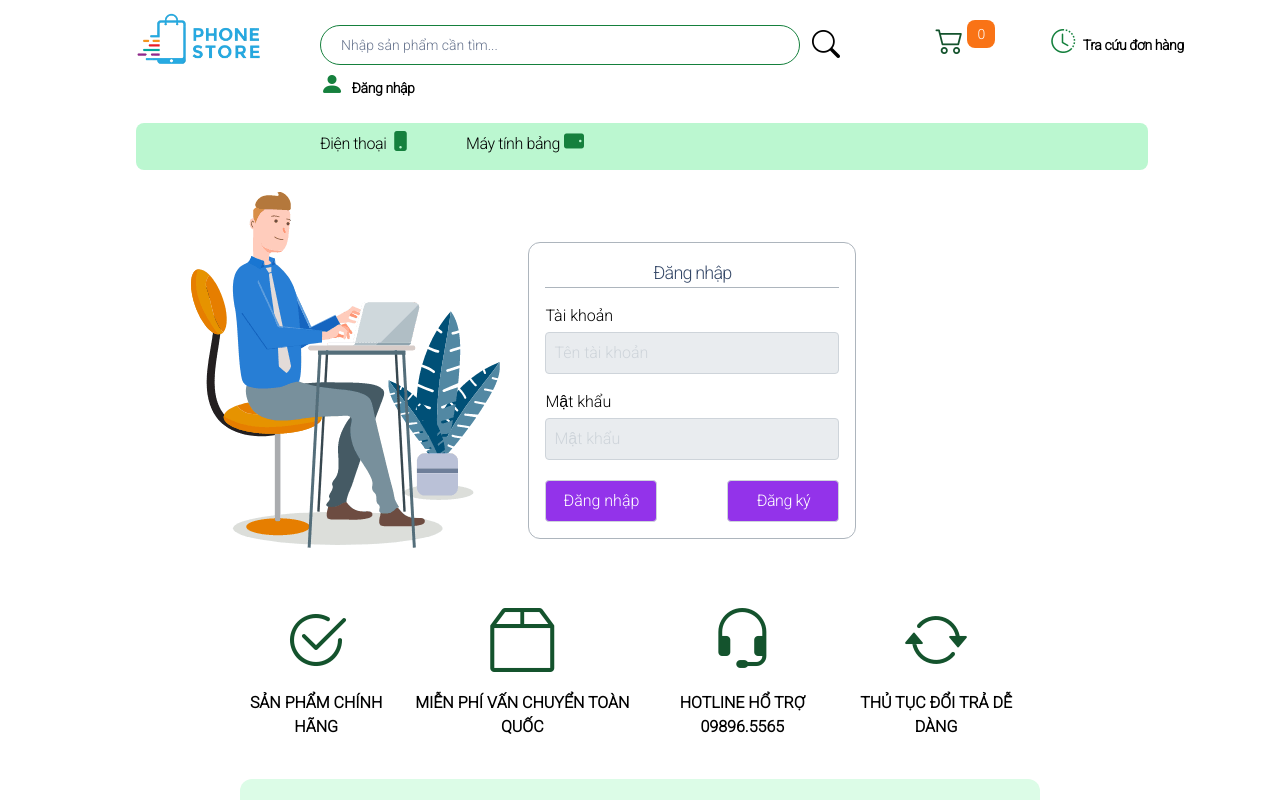
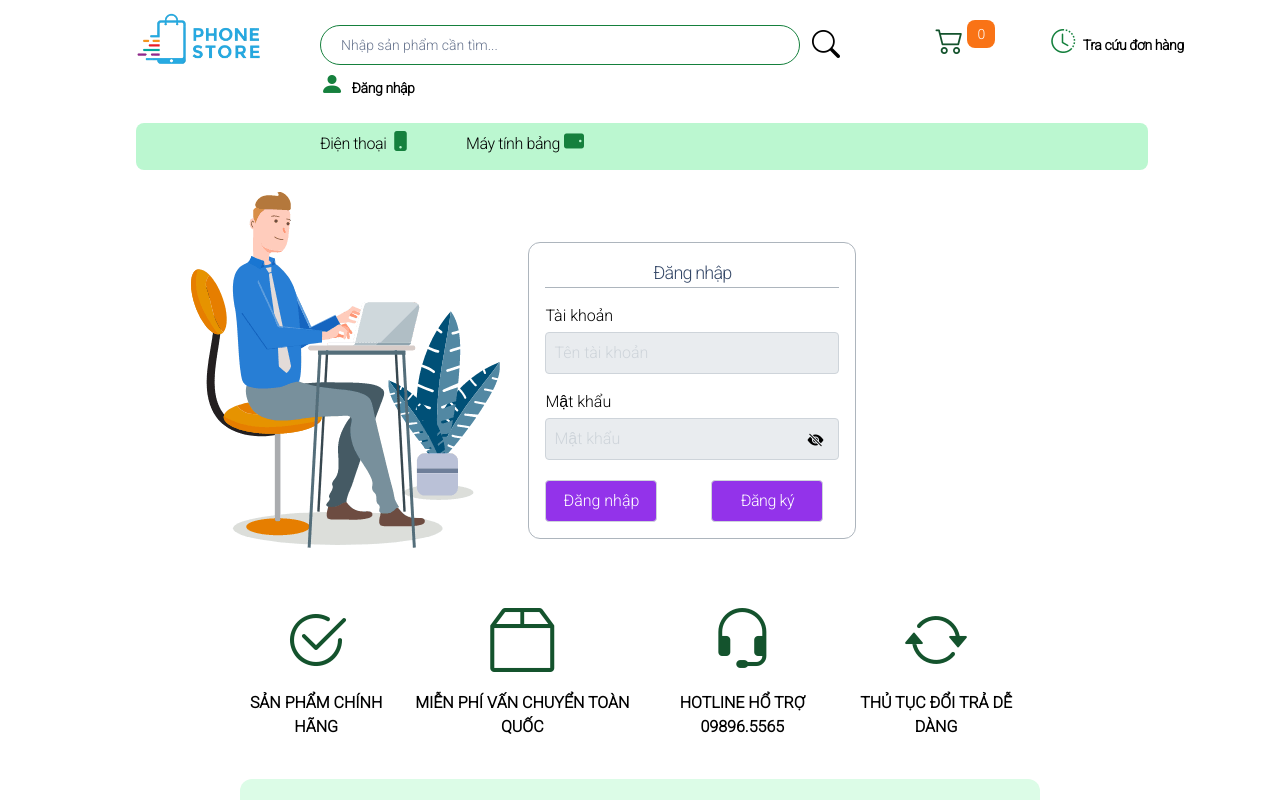
Before and after one commit to ThaiQuocTam/web-mobile, a React (Create React App) app in the folder Client/: page /SignIn in a window 1280 px wide. Shown: the top 800 px of the page. Built offline with nearby package versions, Linux system fonts and the light colour scheme.

Commit message:
cap nhat show password

```diff
--- a/Client/src/components/Sign-in/SignIn.js
+++ b/Client/src/components/Sign-in/SignIn.js
@@ -1,7 +1,14 @@
-import React from 'react'
+import React, { useState } from 'react'
 import { Link } from 'react-router-dom';
 import './SignIn.css';
 const SignIn = () => {
+
+    const [hidePass, setHidePass] = useState(true)
+
+    const handleShowPass = () => {
+        setHidePass(() => !hidePass)
+    }
+
     return (
         <>
             <div className="flex justify-center pr-56">
@@ -17,18 +24,21 @@ const SignIn = () => {
                                     type="text"
                                     name="tentaikhoan"
                                     placeholder="Tên tài khoản"
-                                    className="mt-1 p-2 bg-gray-200 focus:outline-none rounded border border-gray-400 w-full"
+                                    className="mt-1 p-2 pr-12 bg-gray-200 focus:outline-none rounded border border-gray-400 w-full"
                                 />
                             </div>
                             <div className="mt-4">
                                 <label>Mật khẩu</label>
                                 <input
-                                    type="password"
+                                    type={hidePass ? 'password' : 'text'}
                                     name="password"
+                                    placeholder="Mật khẩu"
+                                    className="mt-1 p-2 pr-12 bg-gray-200 focus:outline-none rounded border border-gray-400 w-full"
+                                />
+                                {
+                                    hidePass ? <span className='relative right-4 float-right top-17px cursor-pointer' onClick={handleShowPass}><i class="bi bi-eye-slash-fill"></i></span> : <span className='relative right-4 float-right top-17px cursor-pointer line-through' onClick={handleShowPass}><i class="bi bi-eye-fill"></i></span>
+                                }
 
-                                    placeholder="Mật khẩu"
-                                    className="mt-1 p-2 bg-gray-200 focus:outline-none rounded border border-gray-400 w-full"
-                                />
                             </div>
                             <div className='flex'>
                                 <div className="mt-4 w-1/2">
--- a/Client/src/components/Sign-up/SignUp.js
+++ b/Client/src/components/Sign-up/SignUp.js
@@ -1,7 +1,19 @@
-import React from 'react';
+import React, { useState } from 'react';
 import './SignUp.css';
 
 const SignUp = () => {
+
+  const [hidePass, setHidePass] = useState(true)
+  const [hideRePass, setHideRePass] = useState(true)
+
+  const handleShowPass = () => {
+    setHidePass(() => !hidePass)
+  }
+
+  const handleShowRePass = () => {
+    setHideRePass(() => !hideRePass)
+  }
+
   return (
     <div className="flex">
       <div className="w-1/4 mr-3 image">
@@ -27,29 +39,30 @@ const SignUp = () => {
                 placeholder="Họ tên"
                 className="mt-1 p-2 focus:outline-none bg-gray-200 rounded border border-gray-400 w-full"
               />
-
-
             </div>
             <div className="mt-4">
               <label>Mật khẩu</label>
               <input
-                type="password"
+                type={hidePass ? 'password' : 'text'}
                 name="password"
-
                 placeholder="Mật khẩu"
                 className="mt-1 p-2 focus:outline-none bg-gray-200 rounded border border-gray-400 w-full"
               />
-
+              {
+                hidePass ? <span className='relative right-4 float-right top-17px cursor-pointer' onClick={handleShowPass}><i class="bi bi-eye-slash-fill"></i></span> : <span className='relative right-4 float-right top-17px cursor-pointer line-through' onClick={handleShowPass}><i class="bi bi-eye-fill"></i></span>
+              }
             </div>
             <div className="mt-4">
               <label>Nhập lại mật khẩu</label>
               <input
-                type="password"
+                type={hideRePass ? 'password' : 'text'}
                 name="password2"
-
                 placeholder="Nhật lại mật khẩu"
                 className="mt-1 p-2 focus:outline-none bg-gray-200 rounded border border-gray-400 w-full"
               />
+              {
+                hideRePass ? <span className='relative right-4 float-right top-17px cursor-pointer' onClick={handleShowRePass}><i class="bi bi-eye-slash-fill"></i></span> : <span className='relative right-4 float-right top-17px cursor-pointer line-through' onClick={handleShowRePass}><i class="bi bi-eye-fill"></i></span>
+              }
             </div>
             <div className="mt-4">
               <label>Email</label>
--- a/Client/src/index.css
+++ b/Client/src/index.css
@@ -108,6 +108,10 @@
 
 @layer components {
 
+  .top-17px {
+    top: -31px
+  }
+
   .text-red {
     color: red;
     font-weight: bold;
```
